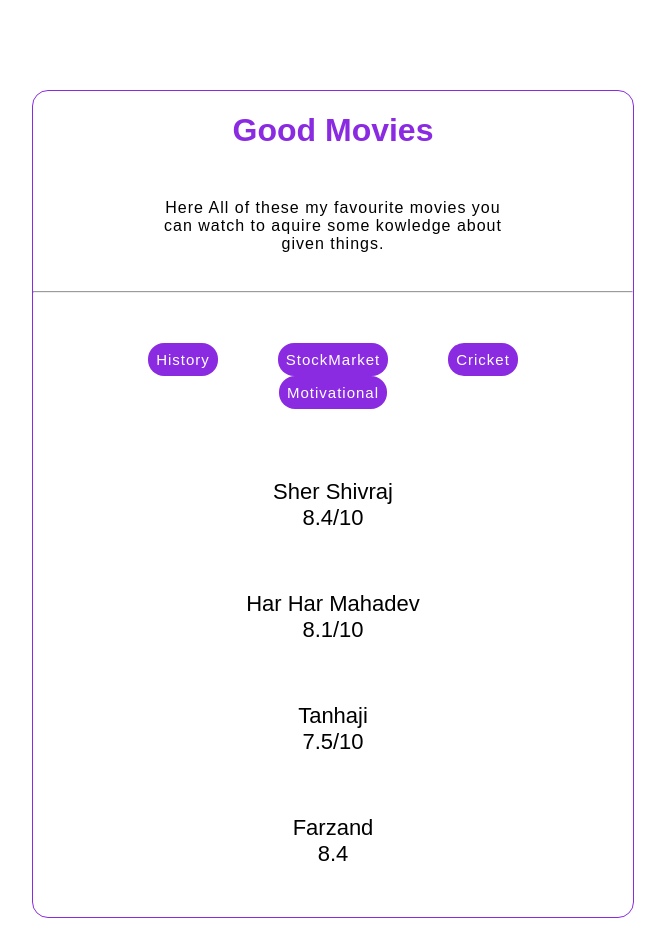
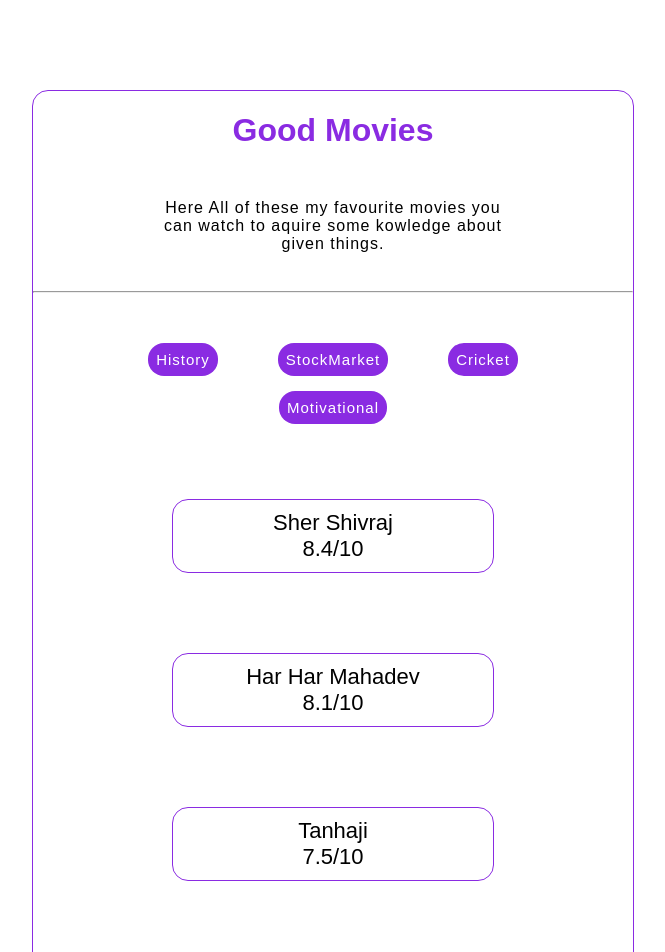
Before and after one commit to yash-purkar/movie-recommondation, a React (Create React App) app: page / in a window 1280 px wide. Shown: the top 952 px of the page, without its empty margins (307-972 px from the left). Before the commit the page ends 926 px from the top, so only its background shows below. Built offline with nearby package versions, Linux system fonts and the light colour scheme.

Commit message:
added movies

```diff
--- a/src/App.js
+++ b/src/App.js
@@ -17,13 +17,17 @@ export default function App() {
         Here All of these my favourite movies you can watch to aquire some
         kowledge about given things.
       </p>
-      <hr/>
+      <hr />
 
       <div className="btn-div">
         {Object.keys(Data).map((typ) => {
           return <button onClick={() => handleClick(typ)}>{typ}</button>;
         })}
       </div>
+
+      <div className="ul-div">
+
+
 
         {Data[type].map((val) => {
           return (
@@ -33,7 +37,7 @@ export default function App() {
             </ul>
           );
         })}
-
+      </div>
     </div>
   );
 }
--- a/src/Styles.css
+++ b/src/Styles.css
@@ -30,6 +30,19 @@ button {
   letter-spacing: 1px;
   border: none;
   border-radius: 1rem;
+  margin-bottom: 15px;
+}
+
+button:hover {
+  cursor: pointer;
+  background-color: #fff;
+  color: blueviolet;
+  border: 1px solid blueviolet;
+}
+
+.active {
+  font-weight: bold;
+  color: black;
 }
 
 .btn-div {
@@ -38,12 +51,20 @@ button {
   padding: 20px;
 }
 
+.ul-div {
+  display: flex;
+  flex-direction: column;
+  align-items: center;
+}
+
 ul {
+  flex-direction: column;
   list-style-type: none;
-  /* border: 1px solid black; */
+  border: 1px solid blueviolet;
+  border-radius: 1rem;
   margin: 40px;
   padding: 10px;
-  /* width: fit-content; */
+  width: 50%;
 }
 
 li {
```
Lines whose indentation alone changed are shown as unchanged.
